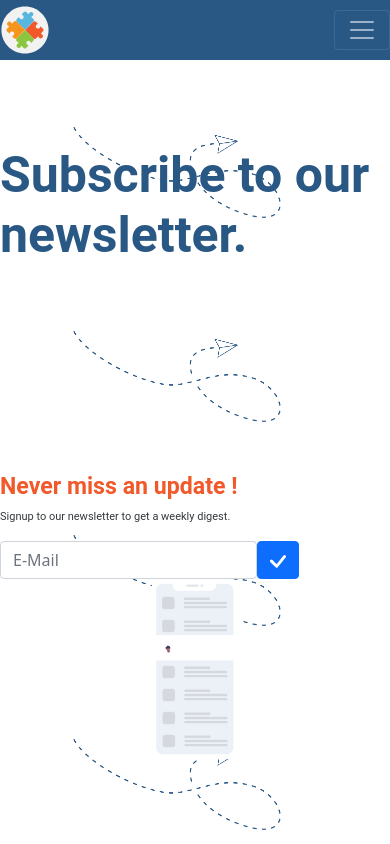
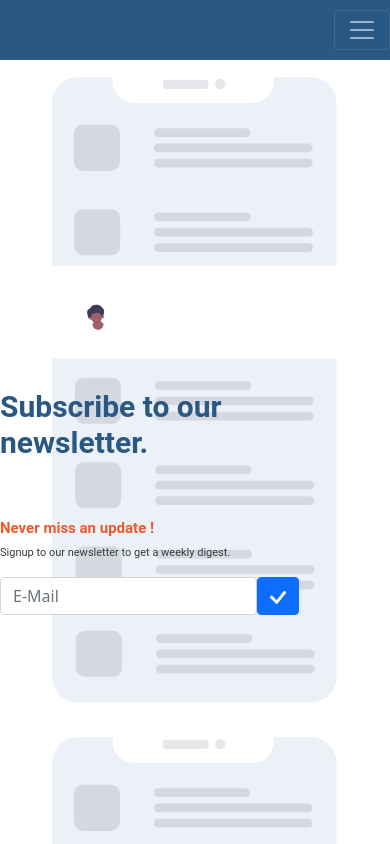
Before and after one commit to ReCoded-Org/capstone-turkey-love-thy-neighbour, a React (Create React App) app: page / in a window 390 px wide. Built offline with nearby package versions, Linux system fonts and the light colour scheme.

Commit message:
Add responsivness to subscription section

```diff
--- a/src/components/Subscription/index.jsx
+++ b/src/components/Subscription/index.jsx
@@ -8,8 +8,8 @@ import "./index.scss";
 function Subscription() {
   return (
     <section className="subscription-img-bg primary-hero-section container-fluid">
-      <Container className="faq-content-container d-flex align-items-center">
-        <Row className="faq-content-row m-0">
+      <Container className="subscription-content-container d-flex align-items-center">
+        <Row className="subscription-content-row m-0">
           <Col
             xs={12}
             sm={12}
--- a/src/components/Subscription/index.scss
+++ b/src/components/Subscription/index.scss
@@ -1,41 +1,63 @@
 @import "../../style/variables"; // it's nice taht you used the sass variables for colors :)
 
+@media screen and (min-width: 768px) {
     .subscription-img-bg {
         background-image: url("../../images/new.png");
         background-size: cover;
         background-size: contain;
 
     }
-    //   @media screen and (max-width: 767px) {
-    //     .subscription-img-bg
-    //   { display: none; }
-    //   }
-    //   @media screen and (min-width: 365px) {
-    //     display: none;
-    //   }
-    //   @media screen and (max-width: 364px) {
-    //     display: none;
-    //   }
+
+  }
+      @media screen and (min-width: 0px) and (max-width: 767px) {
+        .subscription-img-bg
+      {
+        background-image: url("../../images/PhoneandNotifications.svg");
+        background-size: cover;
+        background-size: contain;
+    }
+    img {
+        display: none;
+    }
+      }
+
 
 
 
 
 .primary-hero-section {
-  .faq-content-container {
-    .faq-content-row {
+  .subscription-content-container {
+    .subscription-content-row {
       & > div {
         padding: 0 !important;
       }
       h1 {
         color: $dark-blue;
         font-weight: bold;
+
+        @media screen and (min-width: 768px) {
             padding-bottom: 200px;
             font-size: 50px;
+          }
+        @media screen and (max-width: 768px) {
+            font-size: 30px;
+            padding-top: 100px;
+          }
+          @media screen and (max-width: 767px) {
+            font-size: 30px;
+            padding-bottom: 50px;;
+          }
       }
 
       h3 {
         color: $logo-red;
         font-weight: bold;
+        @media screen and (min-width: 768px) {
+            font-size: 20px;
+          }
+          @media screen and (max-width: 767px) {
+            font-size: 15px;
+          }
       }
 
       p {
@@ -58,28 +80,24 @@
           width: 100%;
           height: 600px !important;
         }
-        @media screen and (max-width: 767px) {
-          height: 180px;
-        }
-        @media screen and (min-width: 365px) {
-          height: 180px;
-        }
-        @media screen and (max-width: 364px) {
-          width: 60%;
-          height: 130px;
-        }
+        // @media screen and (max-width: 767px) {
+        //   height: 180px;
+        // }
+        // @media screen and (min-width: 365px) {
+        //   height: 180px;
+        // }
+        // @media screen and (max-width: 364px) {
+        //   width: 60%;
+        //   height: 130px;
+        // }
       }
 
       .first-column
-
       {
         @media screen and (min-width: 768px) {
-            // width: 100%;
             height: 100%;
-            // border: 100px solid black;
           }
         @media screen and (max-width: 768px) {
-        //   padding: 30px !important;
         }
       }
     }
```
Lines whose indentation alone changed are shown as unchanged.
